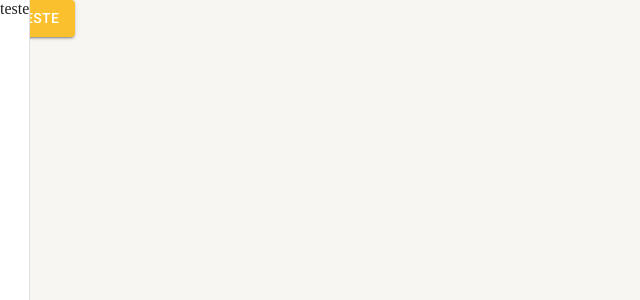
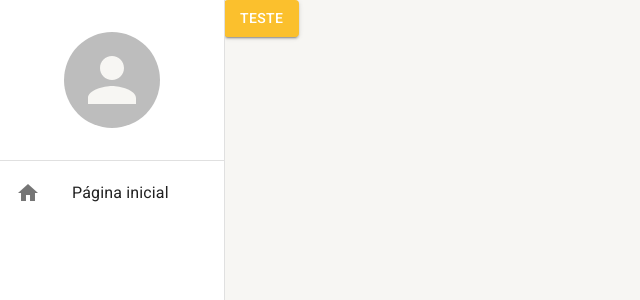
Before and after one commit to eduardo-alves-neto/CRM, a React (Create React App) app: page /pagina-inicial in a window 1280 px wide. Shown: the top 300 px of the page, without its empty margins (0-640 px from the left). Built offline with nearby package versions, Linux system fonts and the light colour scheme.

Commit message:
feat: menu drawer 0.2

```diff
--- a/package.json
+++ b/package.json
@@ -20,6 +20,7 @@
     "@types/node": "^16.18.68",
     "@types/react": "^18.2.43",
     "@types/react-dom": "^18.2.17",
+    "@types/react-router-dom": "^5.3.3",
     "@typescript-eslint/eslint-plugin": "^6.14.0",
     "@typescript-eslint/parser": "^6.14.0",
     "typescript": "^4.9.5",
--- a/src/App.tsx
+++ b/src/App.tsx
@@ -1,15 +1,16 @@
 import { BrowserRouter } from "react-router-dom";
 import { AppRoutes } from "./routes";
-import { LigthTheme } from "./shared/themes";
 import { AppThemeProvider } from "./shared/contexts/ThemeContext";
 import { MenuDrawer } from "./shared/components";
+import React from "react";
 
 export const App = () => {
   return (
     <AppThemeProvider>
       <BrowserRouter>
-        <MenuDrawer />
-        <AppRoutes />
+        <MenuDrawer>
+          <AppRoutes />
+        </MenuDrawer>
       </BrowserRouter>
     </AppThemeProvider>
   );
--- a/src/shared/components/menu-drawer/MenuDrawer.tsx
+++ b/src/shared/components/menu-drawer/MenuDrawer.tsx
@@ -1,12 +1,66 @@
-import { Drawer } from "@mui/material";
+import {
+  Avatar,
+  Box,
+  Divider,
+  Drawer,
+  Icon,
+  List,
+  ListItemButton,
+  ListItemIcon,
+  ListItemText,
+  useTheme,
+} from "@mui/material";
+import { width } from "@mui/system";
 import React from "react";
 
-export const MenuDrawer : React.FC = () =>{
+interface IMenuDrawerProps {
+  children: React.ReactNode;
+}
 
-    return(
-        <Drawer variant="permanent">
-            teste
-        </Drawer>
-    );
+export const MenuDrawer: React.FC<IMenuDrawerProps> = ({ children }) => {
+  const theme = useTheme();
 
-}
+  return (
+    <>
+      <Drawer variant="permanent">
+        <Box
+          width={theme.spacing(28)}
+          height="100%"
+          display="flex"
+          flexDirection="column"
+        >
+          <Box
+            width="100%"
+            height={theme.spacing(20)}
+            display="flex"
+            alignItems="center"
+            justifyContent="center"
+          >
+            <Avatar
+              sx={{ width: theme.spacing(12), height: theme.spacing(12) }}
+              alt="Logo"
+              src=""
+            />
+          </Box>
+
+          <Divider />
+
+          <Box flex={1}>
+            <List component="nav">
+              <ListItemButton>
+                <ListItemIcon>
+                  <Icon>home</Icon>
+                </ListItemIcon>
+                <ListItemText primary="Página inicial" />
+              </ListItemButton>
+            </List>
+          </Box>
+        </Box>
+      </Drawer>
+
+      <Box height="100vh" marginLeft={theme.spacing(28)}>
+        {children}
+      </Box>
+    </>
+  );
+};
```
Also changed, not shown: tsconfig.json (deleted, +0 -26 lines), 2 other files (tests, documents, lock files or other folders).
